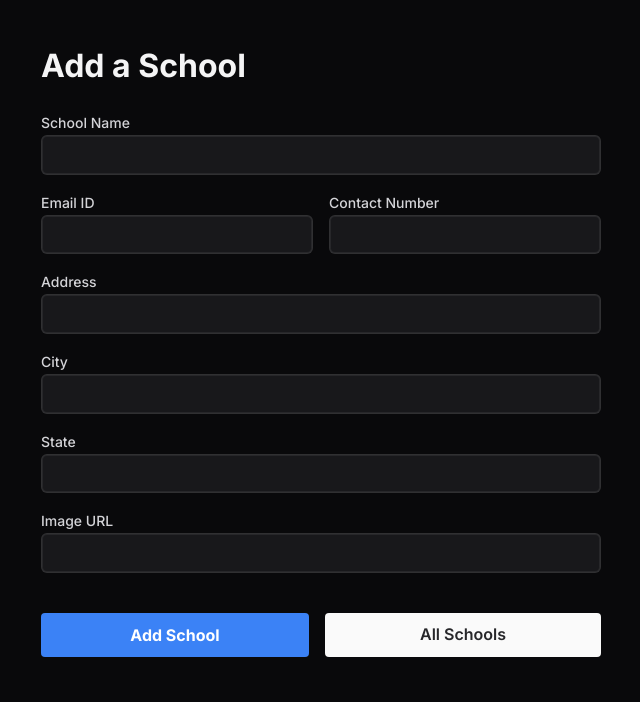
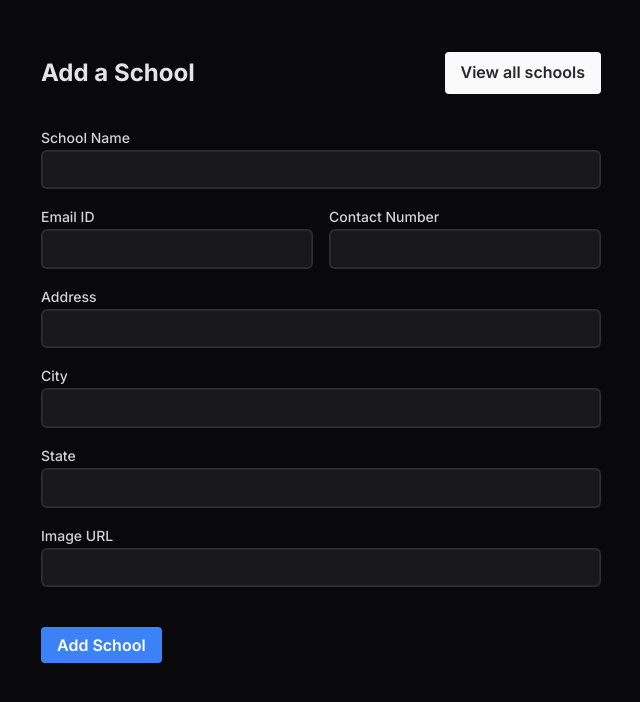
Before and after one commit to Md-Talim/edunify-school-project, a Next.js app: page / in a window 1280 px wide. Shown: the top 702 px of the page, without its empty margins (319-959 px from the left). Built offline with nearby package versions, Linux system fonts and the light colour scheme.

Commit message:
refactor: create a navbar and improve the button styles

```diff
--- a/app/globals.css
+++ b/app/globals.css
@@ -83,42 +83,6 @@ select {
   font-size: 1rem;
 }
 
-button {
-  font-weight: bold;
-  padding: 0.75rem;
-  border: none;
-  border-radius: 4px;
-  font-family: inherit;
-  font-size: 1rem;
-  cursor: pointer;
-}
-
-.btn-primary {
-  background-color: var(--blue-500);
-  color: white;
-
-  &:hover {
-    background-color: var(--blue-600);
-    text-decoration: none;
-  }
-}
-
-.btn-navigation {
-  padding: 0.5rem 1rem;
-  border-radius: 4px;
-  background-color: var(--zinc-50);
-  color: var(--zinc-800);
-  font-weight: 600;
-  display: flex;
-  align-items: center;
-  justify-content: center;
-
-  &:hover {
-    background-color: var(--zinc-200);
-    text-decoration: none;
-  }
-}
-
 /* Image styles */
 img {
   max-width: 100%;
--- a/app/page.css
+++ b/app/page.css
@@ -2,12 +2,6 @@ main {
   max-width: 600px;
   margin: 0 auto;
   padding: 20px;
-
-  .form-title {
-    color: var(--zinc-100);
-    font-size: 2em;
-    margin-block: 20px;
-  }
 
   form {
     display: flex;
@@ -31,13 +25,21 @@ main {
       }
     }
 
-    .button-group {
+    .btn-primary {
       margin-top: 1.5rem;
-      display: flex;
-      gap: 16px;
+      font-weight: 600;
+      padding: 0.5rem 1rem;
+      border: none;
+      border-radius: 4px;
+      font-family: inherit;
+      font-size: 1rem;
+      cursor: pointer;
+      background-color: var(--blue-500);
+      color: white;
 
-      > * {
-        flex: 1;
+      &:hover {
+        background-color: var(--blue-600);
+        text-decoration: none;
       }
     }
 
--- a/app/page.tsx
+++ b/app/page.tsx
@@ -1,10 +1,15 @@
 import { AddSchoolForm } from "@/components/add-school-form";
+import Navbar from "@/components/navbar";
 import "./page.css";
 
 export default function Home() {
   return (
     <main>
-      <h1 className="form-title">Add a School</h1>
+      <Navbar
+        link="/schools"
+        linkTitle="View all schools"
+        title="Add a School"
+      />
 
       <AddSchoolForm />
     </main>
--- a/components/add-school-form.tsx
+++ b/components/add-school-form.tsx
@@ -2,7 +2,6 @@
 
 import { addSchool } from "@/lib/actions";
 import School from "@/types/School";
-import Link from "next/link";
 import { useState } from "react";
 import { SubmitHandler, useForm } from "react-hook-form";
 
@@ -149,13 +148,10 @@ export function AddSchoolForm() {
         {errors.image && <p className="error">{errors.image.message}</p>}
       </div>
 
-      <div className="button-group">
+      <div>
         <button type="submit" className="btn-primary" disabled={isSubmitting}>
           {isSubmitting ? "Adding..." : "Add School"}
         </button>
-        <Link href="/schools" className="btn-navigation">
-          All Schools
-        </Link>
       </div>
     </form>
   );
--- /dev/null
+++ b/components/navbar/index.tsx
@@ -0,0 +1,21 @@
+import Link from "next/link";
+import "./navbar.css";
+
+interface Props {
+  title: string;
+  linkTitle: string;
+  link: string;
+}
+
+const Navbar = ({ title, linkTitle, link }: Props) => {
+  return (
+    <nav className="top-bar">
+      <h1>{title}</h1>
+      <Link href={link} className="btn-navigation">
+        {linkTitle}
+      </Link>
+    </nav>
+  );
+};
+
+export default Navbar;
--- /dev/null
+++ b/components/navbar/navbar.css
@@ -0,0 +1,22 @@
+nav {
+  margin-block: 2rem;
+  display: flex;
+  align-items: center;
+  justify-content: space-between;
+
+  .btn-navigation {
+    padding: 0.5rem 1rem;
+    border-radius: 4px;
+    background-color: var(--zinc-50);
+    color: var(--zinc-800);
+    font-weight: 600;
+    display: flex;
+    align-items: center;
+    justify-content: center;
+
+    &:hover {
+      background-color: var(--zinc-200);
+      text-decoration: none;
+    }
+  }
+}
```
Also changed, not shown: app/schools/page.css (+0 -7 lines), app/schools/page.tsx (+2 -7 lines).
